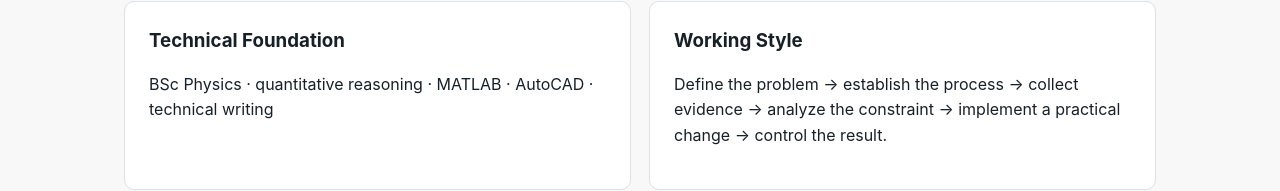
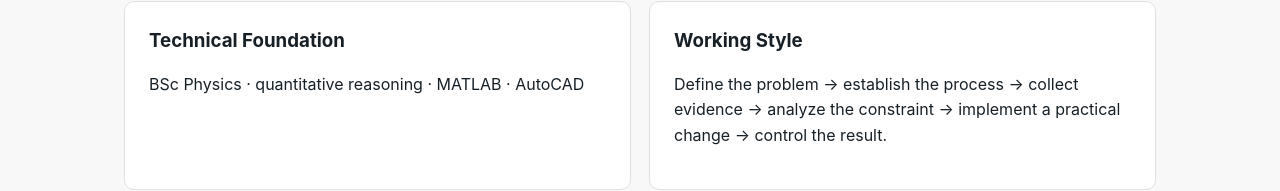
Before and after one commit to jaredlumley/portfolio, a plain HTML site: page technical.html in a window 1280 px wide. Shown: the part 753-944 px from the top of the page. Drawn offline with Linux system fonts and the light colour scheme.

Commit message:
Update Technical Foundation section in technical.html
Removed 'technical writing' from the Technical Foundation section.

```diff
--- a/technical.html
+++ b/technical.html
@@ -8,6 +8,6 @@
 <div class="card"><h3>Data & Automation</h3><p>Excel · Python · SQL · reporting automation · data visualization · Git/GitHub · structured data analysis</p></div>
 <div class="card"><h3>Industrial Operations</h3><p>Electrical distribution · manufacturing · maintenance environments · warehouse operations · supply chain</p></div>
 <div class="card"><h3>Project Development</h3><p>RFQ and quoting processes · project execution · material readiness · process improvement</p></div>
-<div class="card"><h3>Technical Foundation</h3><p>BSc Physics · quantitative reasoning · MATLAB · AutoCAD · technical writing</p></div>
+<div class="card"><h3>Technical Foundation</h3><p>BSc Physics · quantitative reasoning · MATLAB · AutoCAD</p></div>
 <div class="card"><h3>Working Style</h3><p>Define the problem → establish the process → collect evidence → analyze the constraint → implement a practical change → control the result.</p></div>
 </div></div></section><footer><div class="wrap">Jared Lumley · Industrial Project Development & Continuous Improvement · <a href="contact.html">Contact</a></div></footer></body></html>
```
